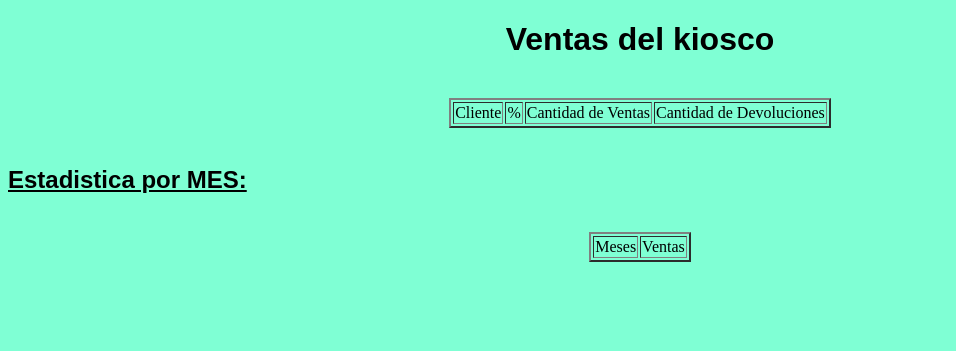
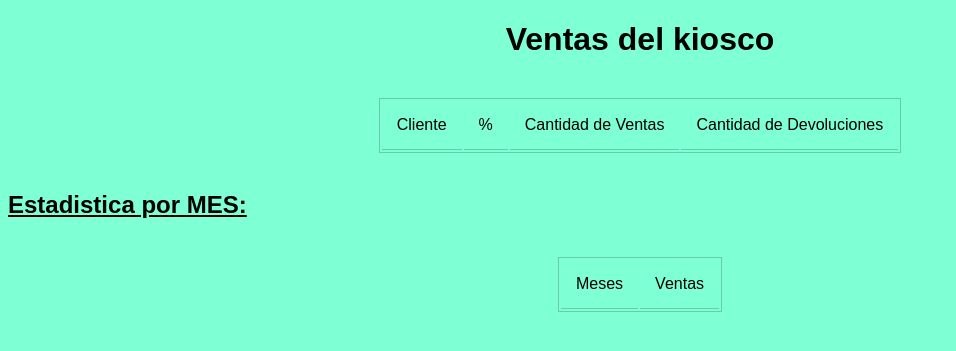
Before and after one commit to TeoFernandez/tabla-php, a PHP site: page / in a window 1280 px wide. Shown: the top 351 px of the page, without its empty margins (0-956 px from the left). Run offline with PHP 8.4, Linux system fonts and the light colour scheme; data that the repository does not hold is empty.

Commit message:
4to Commit. Final del front-end. FINAL DEL PROYECTO

```diff
--- a/index.php
+++ b/index.php
@@ -15,7 +15,7 @@ $conexion = mysqli_connect('localhost', 'root', '', 'kiosco', '3307');
     <center><h1>Ventas del kiosco</h1></center>
 <br>
     <center>
-    <table border="2">
+    <table>
         <tr>
             <td>Cliente</td>
             <td>%</td>
@@ -46,7 +46,7 @@ $conexion = mysqli_connect('localhost', 'root', '', 'kiosco', '3307');
 
     <br>
     <center>
-    <table border="2">
+    <table>
         <tr>
             <td>Meses</td>
             <td>Ventas</td>
--- a/style.css
+++ b/style.css
@@ -8,3 +8,26 @@ h1{
 h2{
     font-family: Arial, Helvetica, sans-serif;
 }
+table{
+    font-family: Arial, Helvetica, sans-serif;
+    border: solid 1px rgba(0,0,0,0.2);
+    color: black;
+    table-layout:fixed;
+}
+th{
+    padding: 20px 15px;
+    font-weight: 700;
+    text-transform: uppercase;
+}
+td{
+    padding: 15px;
+    border-bottom: solid 1px rgba(0,0,0,0.2);
+}
+
+tbody tr {
+    cursor: pointer;
+}
+
+tbody tr:hover{
+    background: rgba(0,0,0,0.2);
+}
```
